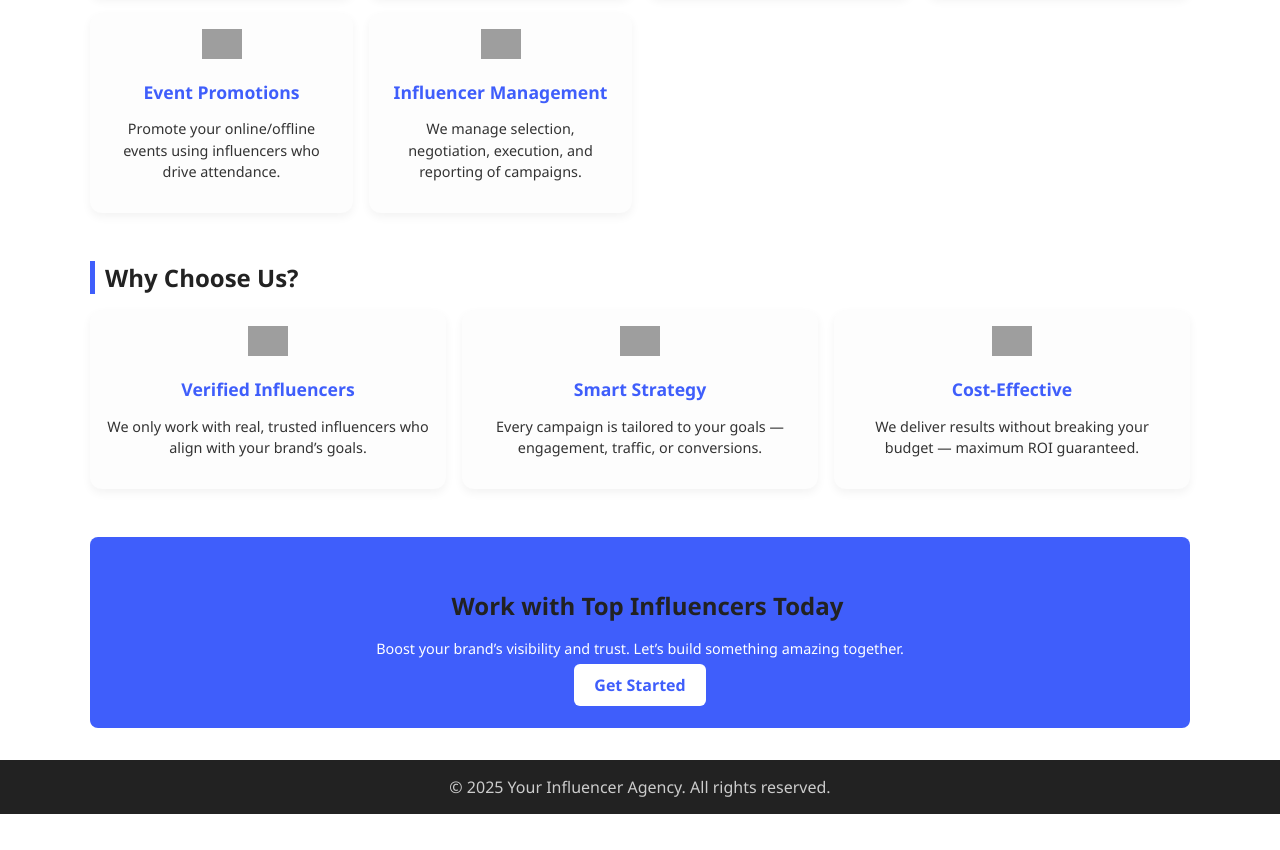
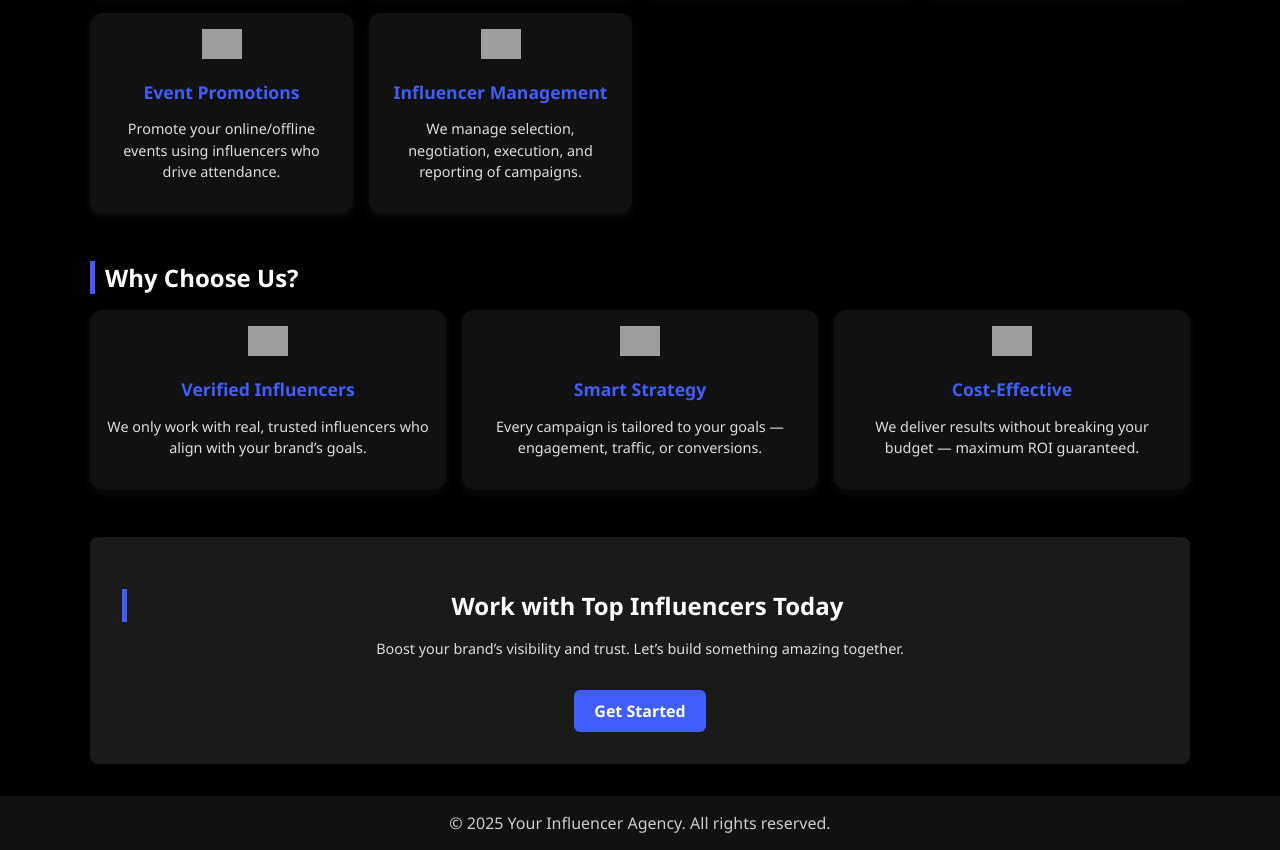
Before and after one commit to singlefluence/singlesphere, a plain HTML site: page index.html in a window 1280 px wide. Shown: the part 802-1652 px from the top of the page. Before the commit the page ends 1616 px from the top, so only its background shows below. Drawn offline with Linux system fonts and the light colour scheme; grey boxes are pictures that could not be loaded.

Commit message:
Update index.html

```diff
--- a/index.html
+++ b/index.html
@@ -8,8 +8,8 @@
     body {
       margin: 0;
       font-family: 'Segoe UI', sans-serif;
-      color: #333;
-      background: #fff;
+      color: #fff;
+      background: #000;
     }
     header {
       background: linear-gradient(to right, #fc466b, #3f5efb);
@@ -39,7 +39,7 @@
       margin-bottom: 3rem;
     }
     h2 {
-      color: #222;
+      color: #fff;
       border-left: 5px solid #3f5efb;
       padding-left: 10px;
       margin-bottom: 1rem;
@@ -50,16 +50,16 @@
       gap: 1rem;
     }
     .card {
-      background: #fdfdfd;
+      background: #111;
       padding: 1rem;
       border-radius: 12px;
-      box-shadow: 0 4px 10px rgba(0,0,0,0.05);
+      box-shadow: 0 4px 10px rgba(255,255,255,0.05);
       text-align: center;
       transition: transform 0.2s, box-shadow 0.3s;
     }
     .card:hover {
       transform: translateY(-5px);
-      box-shadow: 0 8px 20px rgba(0,0,0,0.1);
+      box-shadow: 0 8px 20px rgba(255,255,255,0.1);
     }
     .card img {
       width: 40px;
@@ -73,9 +73,10 @@
     p {
       font-size: 0.9rem;
       line-height: 1.5;
+      color: #ddd;
     }
     .cta {
-      background: #3f5efb;
+      background: #1a1a1a;
       color: white;
       padding: 2rem;
       text-align: center;
@@ -83,15 +84,17 @@
       margin-top: 2rem;
     }
     .cta a {
-      background: #fff;
-      color: #3f5efb;
+      background: #3f5efb;
+      color: #fff;
       padding: 10px 20px;
       text-decoration: none;
       font-weight: bold;
       border-radius: 6px;
+      display: inline-block;
+      margin-top: 1rem;
     }
     footer {
-      background: #222;
+      background: #111;
       color: #ccc;
       text-align: center;
       padding: 1rem;
```
